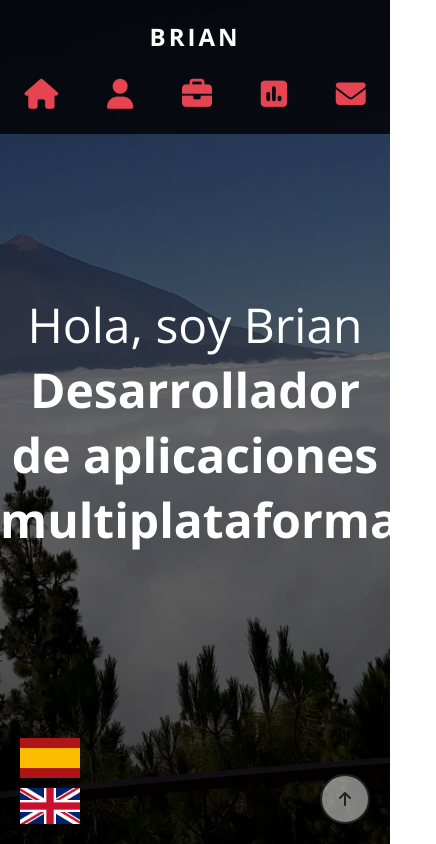
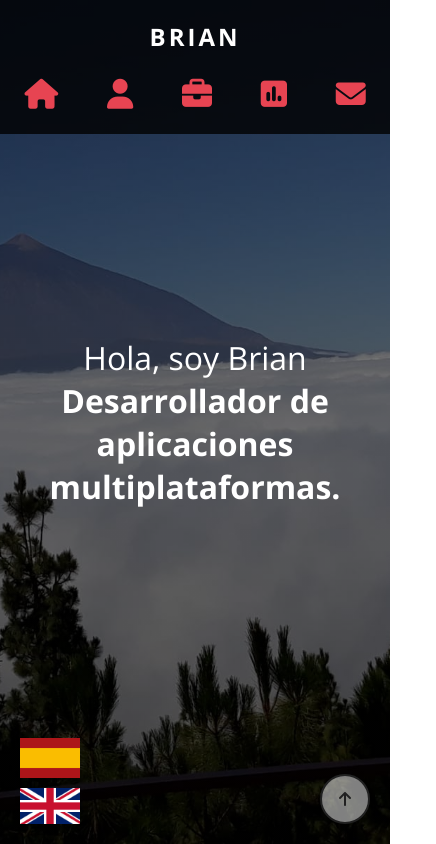
Before and after one commit to BrianPestano/PortfolioBrian, a plain HTML site: page PaginaDefinitiva/portfolio/index.html in a window 390 px wide. Shown: the top 844 px of the page, 436 px wide, since content can reach past the window. Drawn offline with nearby package versions, Linux system fonts and the light colour scheme.

Commit message:
Update style.css

```diff
--- a/PaginaDefinitiva/portfolio/style.css
+++ b/PaginaDefinitiva/portfolio/style.css
@@ -703,6 +703,10 @@ footer p a:hover{
         display: none;
     }
 
+    .inicio .frase{
+        font-size: 2rem;
+    }
+
     .nav-responsive{
         display: flex;
     }
```
